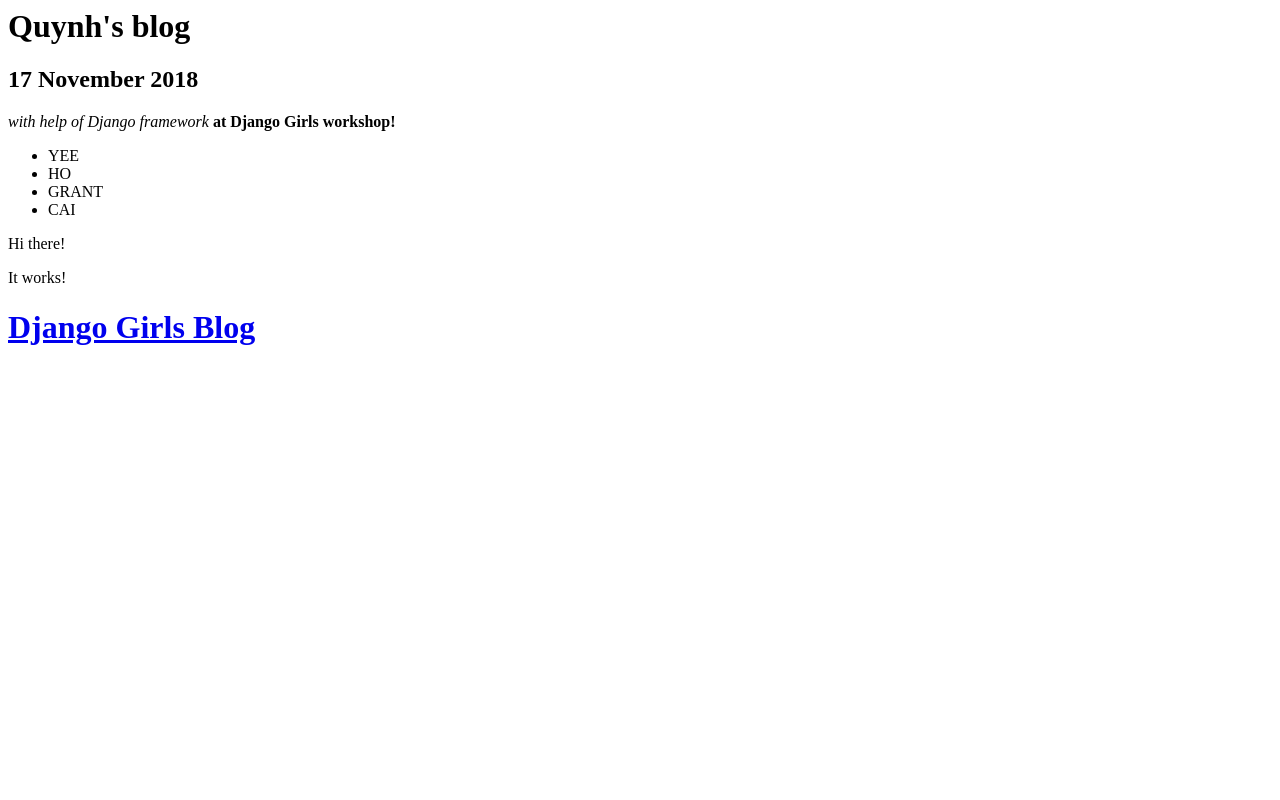
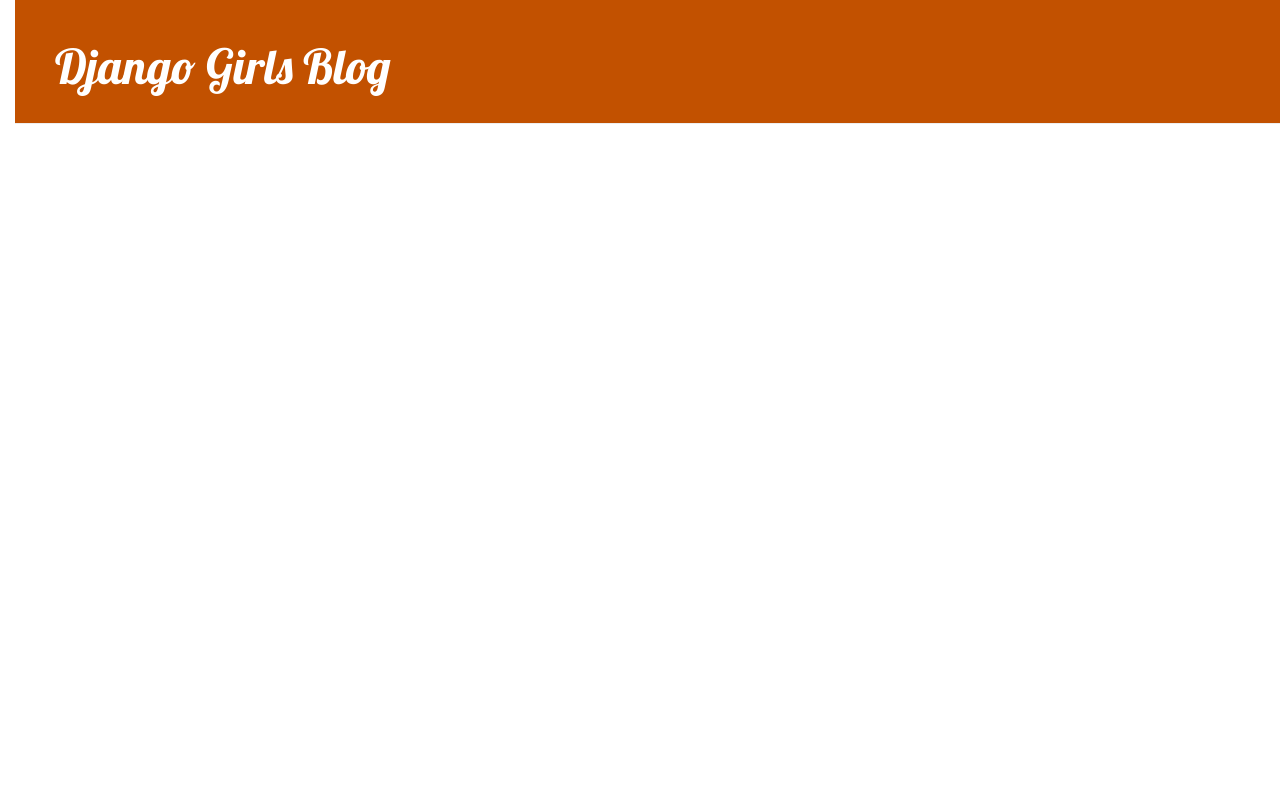
Before and after one commit to catquynh/my-first-blog, a Django app: page / in a window 1280 px wide. Run offline with Django 3.2, Linux system fonts and the light colour scheme; tables that the repository leaves empty hold one stand-in row (values such as "Sample post"); some libraries are stand-ins or nearby versions.

Commit message:
Added view and template for detailed blog post and CSS for the site.

```diff
--- /dev/null
+++ b/blog/static/css/blog.css
@@ -0,0 +1,55 @@
+h1 a, h2 a {
+    color: rgb(255, 94, 0);
+    font-family: 'Lobster';
+}
+
+body {
+    padding-left: 15px;
+}
+
+.page-header {
+    background-color: #C25100;
+    margin-top: 0;
+    padding: 20px 20px 20px 40px;
+}
+
+.page-header h1, .page-header h1 a, .page-header h1 a:visited, .page-header h1 a:active {
+    color: #ffffff;
+    font-size: 36pt;
+    text-decoration: none;
+}
+
+.content {
+    margin-left: 40px;
+}
+
+h1, h2, h3, h4 {
+    font-family: 'Lobster', cursive;
+}
+
+.date {
+    color: #828282;
+}
+
+.save {
+    float: right;
+}
+
+.post-form textarea, .post-form input {
+    width: 100%;
+}
+
+.top-menu, .top-menu:hover, .top-menu:visited {
+    color: #ffffff;
+    float: right;
+    font-size: 26pt;
+    margin-right: 20px;
+}
+
+.post {
+    margin-bottom: 70px;
+}
+
+.post h1 a, .post h1 a:visited {
+    color: #000000;
+}
--- /dev/null
+++ b/blog/templates/blog/base.html
@@ -0,0 +1,28 @@
+{% load static %}
+<html>
+
+<head>
+    <meta charset="utf-8"/>
+    <title>Quynh's blog</title>
+    <link rel="stylesheet" href="//maxcdn.bootstrapcdn.com/bootstrap/3.2.0/css/bootstrap.min.css">
+    <link rel="stylesheet" href="//maxcdn.bootstrapcdn.com/bootstrap/3.2.0/css/bootstrap-theme.min.css">
+    <link href="//fonts.googleapis.com/css?family=Lobster&subset=latin,latin-ext" rel="stylesheet" type="text/css">
+    <link rel="stylesheet" href="{% static 'css/blog.css' %}">
+</head>
+<body>
+
+    <div class="page-header">
+            <h1><a href="/">Django Girls Blog</a></h1>
+    </div>
+    <div class="content container">
+        <div class="row">
+            <div class="col-md-8">
+            {% block content %}
+            {% endblock %}
+            </div>
+        </div>
+
+    </div>
+
+</body>
+</html>
--- a/blog/templates/blog/post_list.html
+++ b/blog/templates/blog/post_list.html
@@ -1,31 +1,12 @@
-<html>
-
-<head>
-    <meta charset="utf-8"/>
-    <title>Quynh's blog</title>
-</head>
-<body>
-
-    <h1>Quynh's blog</h1>
-    <h2>17 November 2018</h2>
-    <em>with help of Django framework</em>
-    <strong>at Django Girls workshop!</strong>
-    <br>
-    <ul><li>YEE</li><li>HO</li><li>GRANT</li><li>CAI</li></ul>
-    <p>Hi there!</p>
-    <p>It works!</p>
-
-    <div>
-            <h1><a href="/">Django Girls Blog</a></h1>
-    </div>
-
-            {% for post in posts %}
-        <div>
-                <p>published: {{ post.published_date }}</p>
-                <h2><a href="">{{ post.title }}</a></h2>
-                <p>{{ post.text|linebreaksbr }}</p>
-        </div>
-        {% endfor %}
-
-</body>
-</html>
+{% extends 'blog/base.html' %}
+    {% block content %}
+                {% for post in posts %}
+                    <div class="post">
+                        <div class="date">
+                            <p>published: {{ post.published_date }}</p>
+                        </div>
+                        <h1><a href="{% url 'post_detail' pk=post.pk %}">{{ post.title }}</a></h1>
+                        <p>{{ post.text|linebreaksbr }}</p>
+                    </div>
+                {% endfor %}
+    {% endblock %}
--- a/blog/urls.py
+++ b/blog/urls.py
@@ -3,4 +3,5 @@ from . import views
 
 urlpatterns = [
     path('', views.post_list, name='post_list'),
+    path('post/<int:pk>/', views.post_detail, name='post_detail'),
 ]
--- a/blog/views.py
+++ b/blog/views.py
@@ -1,8 +1,13 @@
 from django.shortcuts import render
 from django.utils import timezone
 from .models import Post
+from django.shortcuts import render, get_object_or_404
 
 # Create your views here.
 def post_list(request):
     posts = Post.objects.filter(published_date__lte=timezone.now()).order_by('published_date')
     return render(request, 'blog/post_list.html', {'posts': posts})
+
+def post_detail(request, pk):
+    post = get_object_or_404(Post, pk=pk)
+    return render(request, 'blog/post_detail.html', {'post': post})
```
Also changed, not shown: blog/templates/blog/post_detail.html (added, +13 -0 lines).
